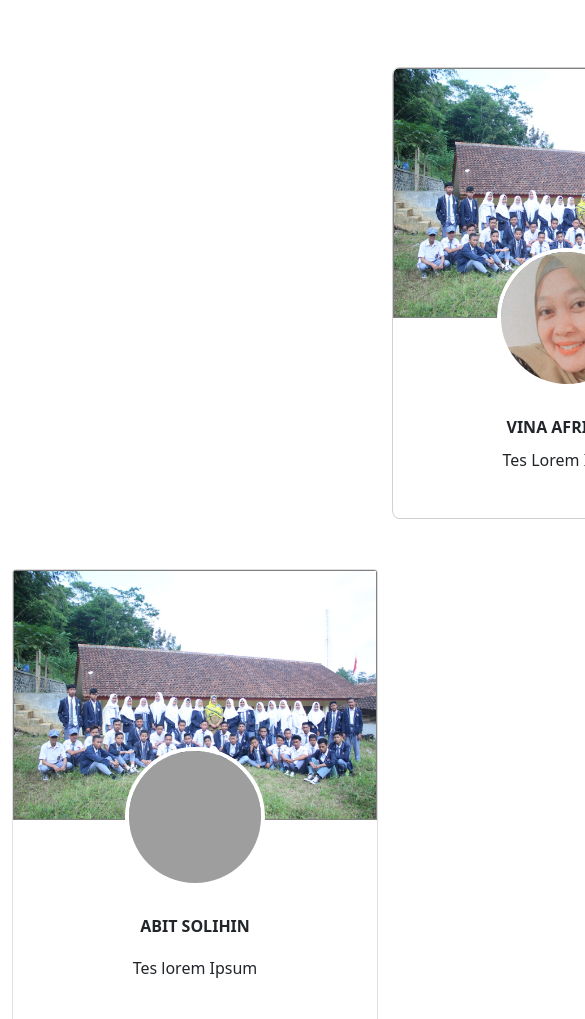
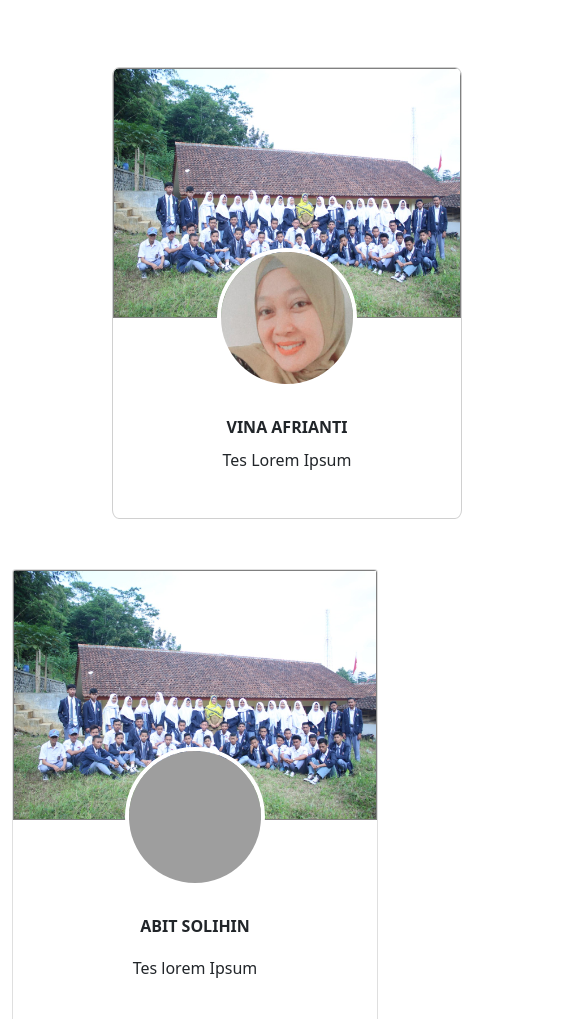
Before and after one commit to SolDuck/multimedia.github.io, a plain HTML site: page Home.html in a window 390 px wide. Shown: the part 917-1936 px from the top of the page, 585 px wide, since content can reach past the window. Drawn offline with nearby package versions, Linux system fonts and the light colour scheme; grey boxes are pictures that could not be loaded.

Commit message:
change css

```diff
--- a/style.css
+++ b/style.css
@@ -66,6 +66,7 @@ header .menu a:hover {
   color: white;
   min-height: 500px;
   font-family: 'Moonserrat', sans-serif;
+  background-repeat: no-repeat;
 }
 .home .max-width {
   margin: auto 0 auto 40px;
@@ -123,6 +124,11 @@ header .menu a:hover {
   width: 350px;
   border-radius: 2%;
   margin-left: 380px;
+}
+@media (max-width: 600px) {
+  .card1 {
+    margin-left: 100px;
+  }
 }
 .foto1 img {
   position: relative;
```
